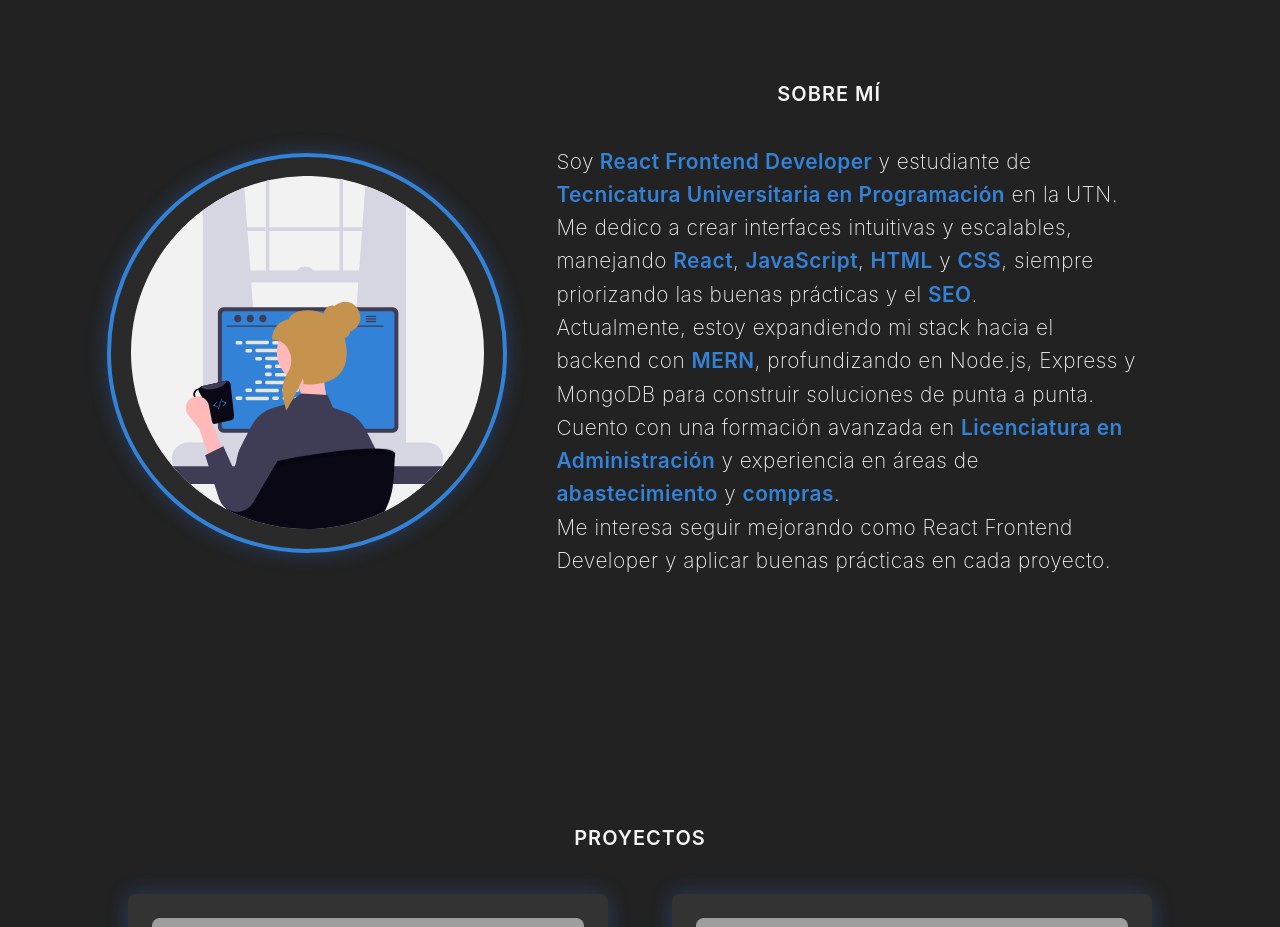
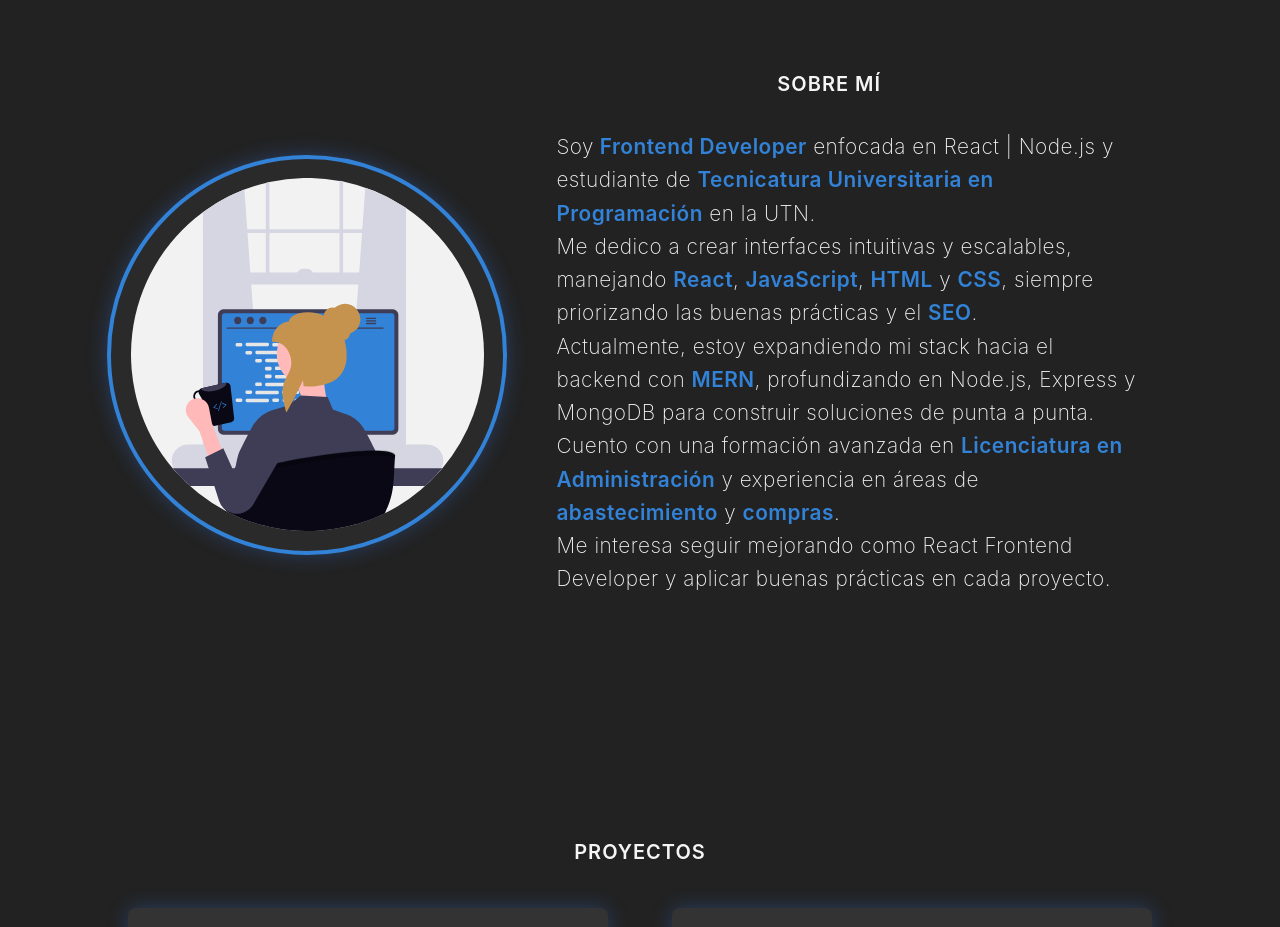
Before and after one commit to FlorR566/webPage, a React (Vite) app: page / in a window 1280 px wide. Shown: the part 880-1807 px from the top of the page. Built offline with nearby package versions, Linux system fonts and the light colour scheme; grey boxes are pictures that could not be loaded.

Commit message:
feat: about text

```diff
--- a/src/components/About.jsx
+++ b/src/components/About.jsx
@@ -5,9 +5,10 @@ import { motion } from 'motion/react';
 const ABOUT_TEXT = (
   <>
     Soy
-    <strong className="strong"> React Frontend Developer</strong> y estudiante
-    de{' '}
+    <strong className="strong"> Frontend Developer</strong> enfocada en React |
+    Node.js y estudiante de{' '}
     <strong className="strong">
+      {`\n`}
       Tecnicatura Universitaria en Programación
     </strong>{' '}
     en la UTN.
```
